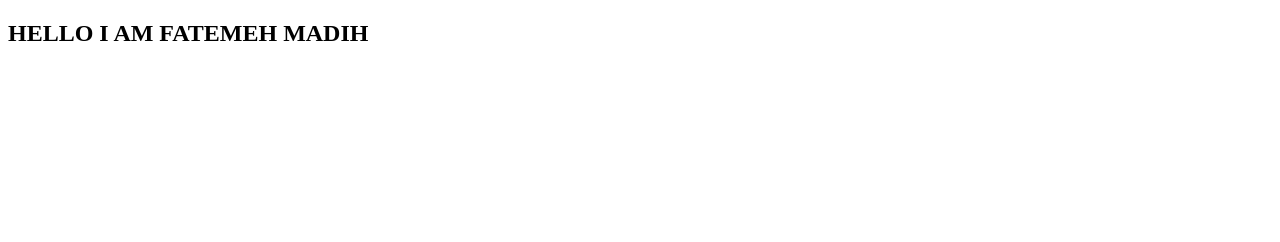
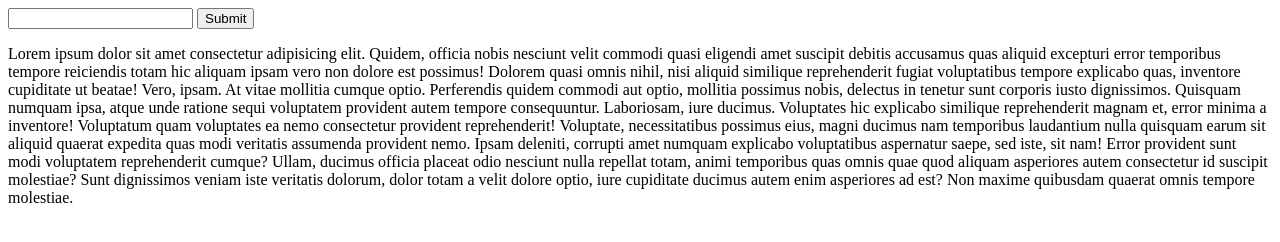
Before and after one commit to fmadihi/001-javascript, a website: page index.html in a window 1280 px wide. Drawn offline with Linux system fonts and the light colour scheme.

Commit message:
Update index.html

```diff
--- a/index.html
+++ b/index.html
@@ -1,17 +1,58 @@
-<!DOCTYPE html>
+<!doctype html>
 <html lang="en">
     <head>
         <meta charset="UTF-8">
         <meta name="viewport" content="width=device-width, initial-scale=1.0">
         <title>Document</title>
+        <link rel="stylesheet" href="./style.css">
     </head>
     <body>
-    <section id="demo"></section>
+        <!-- <button id="btn">click</button>
+        <div id="cover">
+            <div id="modal"></div>
+        </div> -->
 
-    <script>
-        let data = document.getElementById('demo');
-        data.innerHTML = "<h1>HELLO I AM FATEMEH MADIH</h1>";
-    </script>
+        <!-- <section id="demo"></section>
+        <button id="get">get</button>
+        <button id="post">post</button>
+        <div id="root"></div>-->
+        <!-- <button id="btn">Click Me</button> -->
+
+        <!-- <input type="text" id="num1">
+        <input type="text" id="num2">
+        <button id="sum">+</button>
+        <button id="sub">-</button>
+        <button id="mol">*</button>
+        <button id="div">/</button>
+        <h1 id="data"></h1> -->
+        <!-- <h1 id="data"></h1> -->
+        <input type="text" id="txt">
+        <input type="submit" id="search">
+        <p id="target">Lorem ipsum dolor sit amet consectetur adipisicing elit.
+            Quidem, officia nobis nesciunt velit commodi quasi eligendi amet
+            suscipit debitis accusamus quas aliquid excepturi error temporibus
+            tempore reiciendis totam hic aliquam ipsam vero non dolore est
+            possimus! Dolorem quasi omnis nihil, nisi aliquid similique
+            reprehenderit fugiat voluptatibus tempore explicabo quas, inventore
+            cupiditate ut beatae! Vero, ipsam. At vitae mollitia cumque optio.
+            Perferendis quidem commodi aut optio, mollitia possimus nobis,
+            delectus in tenetur sunt corporis iusto dignissimos. Quisquam
+            numquam ipsa, atque unde ratione sequi voluptatem provident autem
+            tempore consequuntur. Laboriosam, iure ducimus. Voluptates hic
+            explicabo similique reprehenderit magnam et, error minima a
+            inventore! Voluptatum quam voluptates ea nemo consectetur provident
+            reprehenderit! Voluptate, necessitatibus possimus eius, magni
+            ducimus nam temporibus laudantium nulla quisquam earum sit aliquid
+            quaerat expedita quas modi veritatis assumenda provident nemo. Ipsam
+            deleniti, corrupti amet numquam explicabo voluptatibus aspernatur
+            saepe, sed iste, sit nam! Error provident sunt modi voluptatem
+            reprehenderit cumque? Ullam, ducimus officia placeat odio nesciunt
+            nulla repellat totam, animi temporibus quas omnis quae quod aliquam
+            asperiores autem consectetur id suscipit molestiae? Sunt dignissimos
+            veniam iste veritatis dolorum, dolor totam a velit dolore optio,
+            iure cupiditate ducimus autem enim asperiores ad est? Non maxime
+            quibusdam quaerat omnis tempore molestiae.</p>
+    </body>
+    <!-- <script src="./node_modules/axios/dist/axios.min.js"></script> -->
     <script src="./js/main.js"></script>
-</body>
 </html>
```
Lines whose indentation alone changed are shown as unchanged.
